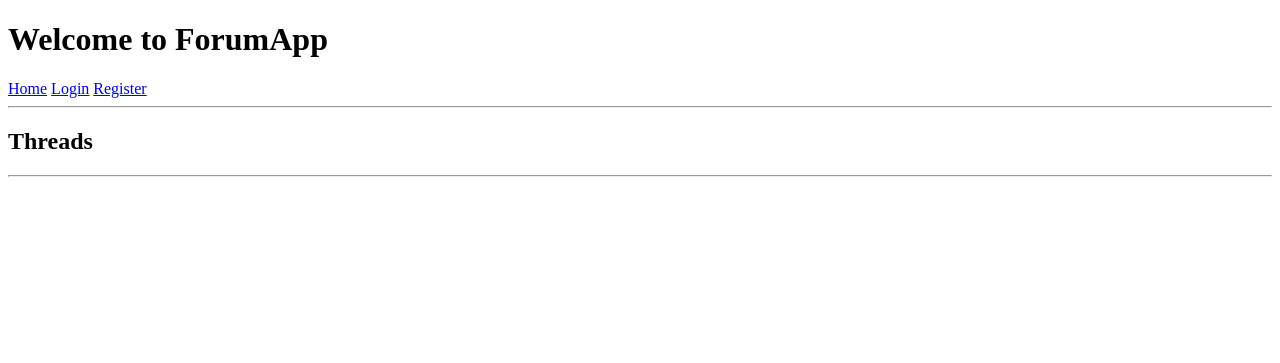
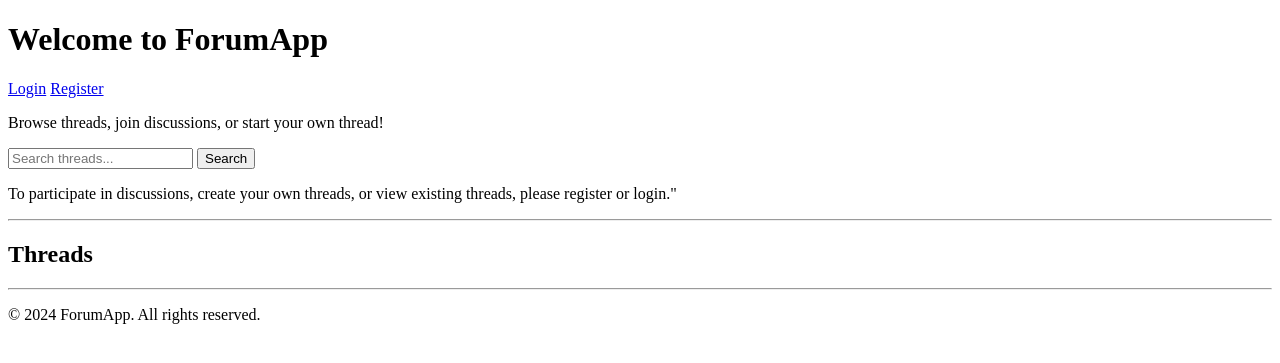
Before and after one commit to Tatkuu/ForumApp, a Flask app: page /threads/ in a window 1280 px wide. Shown: the top 363 px of the page. Run offline with Flask 3, Linux system fonts and the light colour scheme; data that the repository does not hold is empty.

Commit message:
Implemented search feature for threads, added instructions to layout

```diff
--- a/templates/layout.html
+++ b/templates/layout.html
@@ -8,7 +8,6 @@
     <header>
         <h1>Welcome to ForumApp</h1>
         <nav>
-            <a href="{{ url_for('index') }}">Home</a>
             {% if session['user_id'] %}
                 <a href="{{ url_for('auth.logout') }}">Logout</a>
                 <a href="{{ url_for('threads.new_thread') }}">Create new thread</a>
@@ -18,12 +17,19 @@
                 <a href="{{ url_for('auth.register') }}">Register</a>
             {% endif %}
         </nav>
+        <p>Browse threads, join discussions, or start your own thread!</p>
+        <form action="{{ url_for('threads.search') }}" method="get">
+            <input type="text" name="query" placeholder="Search threads...">
+            <button type="submit">Search</button>
+        </form>
+        <p>To participate in discussions, create your own threads, or view existing threads, please register or login."</p>
+
     </header>
     <hr>
     {% block content %}{% endblock %}
     <hr>
     <footer>
-
+        <p>© 2024 ForumApp. All rights reserved.</p>
     </footer>
 </body>
 </html>
--- a/templates/login.html
+++ b/templates/login.html
@@ -20,6 +20,3 @@
         <input type="submit" value="Login">
     </form>
 {% endblock %}
-
-
-git commit -m "Add error messages display on the same page for login and registration"
--- a/threads.py
+++ b/threads.py
@@ -123,3 +123,17 @@ def delete_thread(thread_id):
     else:
         flash('You do not have permission to delete this thread.')
         return redirect(url_for('threads.threads'))
+
+@threads_blueprint.route('/search')
+def search():
+    search_term = request.args.get('query', '')
+    search_term = f"%{search_term}%"
+    sql = text("""
+        SELECT threads.id, threads.title, users.username, threads.created_at
+        FROM threads
+        JOIN users ON threads.user_id = users.id
+        WHERE threads.title ILIKE :search
+        ORDER BY threads.created_at DESC;
+    """)
+    threads = db.session.execute(sql, {'search': search_term}).fetchall()
+    return render_template('search_results.html', threads=threads)
```
Also changed, not shown: auth.py (+0 -24 lines), templates/home.html (deleted, +0 -14 lines), templates/search_results.html (added, +17 -0 lines).
